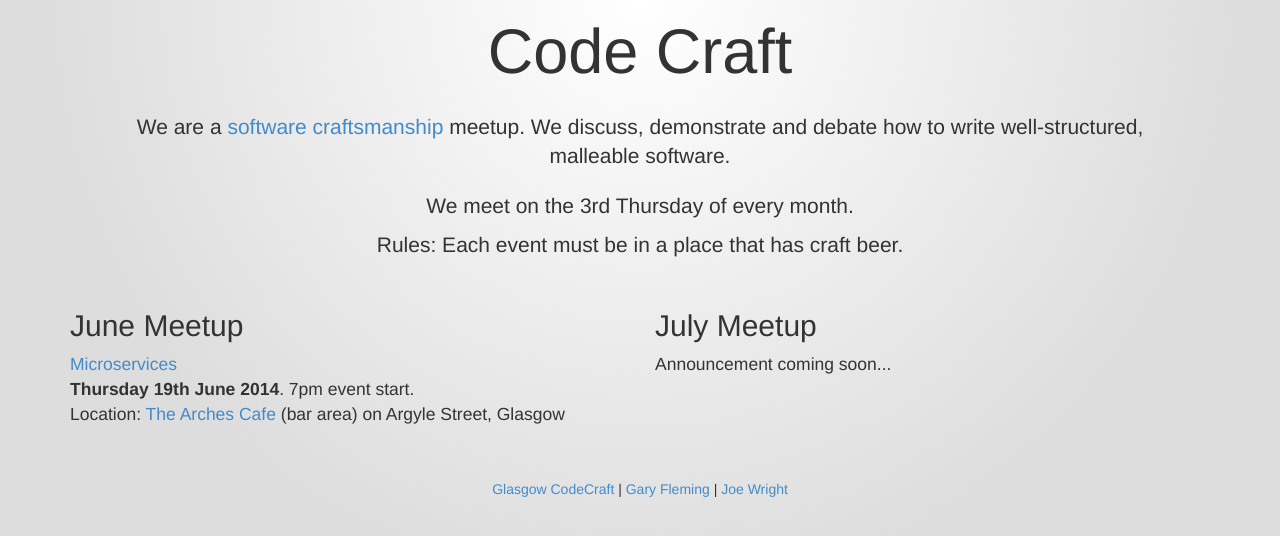
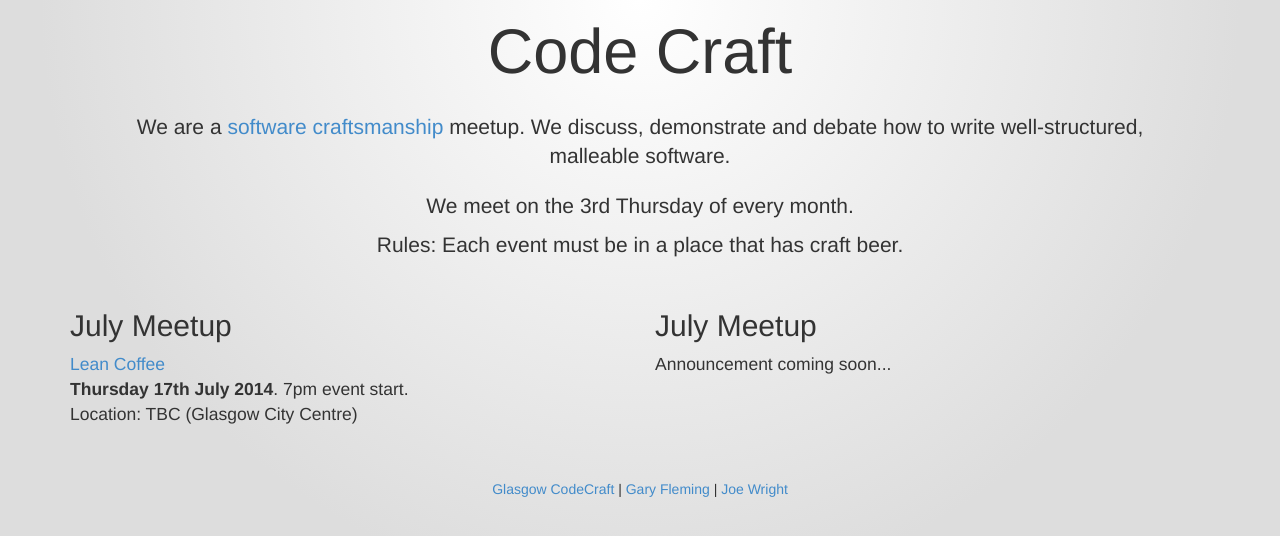
Before and after one commit to codecraftuk/codecraftuk.github.io, a Jekyll site: the page index.html, which Jekyll copies as it is, in a window 1280 px wide. Shown: the top 536 px of the page. Built offline with Jekyll 4.4.1, drawn with Linux system fonts in a browser that asks for light colours; Markdown is read by kramdown in place of the engine named in the settings.

Commit message:
adding lean coffee for july

```diff
--- a/index.html
+++ b/index.html
@@ -19,10 +19,10 @@
 
 
           <div class="col-lg-6 meetups">
-            <h2>June Meetup</h2>
-            <p><a href="/events/2014/06/microservices/">Microservices</a>
-            <br/><strong>Thursday 19th June 2014</strong>. 7pm event start.
-            <br/>Location: <a href="https://www.google.co.uk/maps/place/The+Arches+Cafe+Bar/@55.858375,-4.258346,17z/data=!3m1!4b1!4m2!3m1!1s0x4888469e9e44da7f:0xe5aded3da5af3d47">The Arches Cafe</a> (bar area) on Argyle Street, Glasgow
+            <h2>July Meetup</h2>
+            <p><a href="/events/2014/06/lean-coffee/">Lean Coffee</a>
+            <br/><strong>Thursday 17th July 2014</strong>. 7pm event start.
+            <br/>Location: TBC (Glasgow City Centre)
 
 
 
```
Also changed, not shown: _posts/2014-06-30-lean-coffee.md (added, +15 -0 lines).
